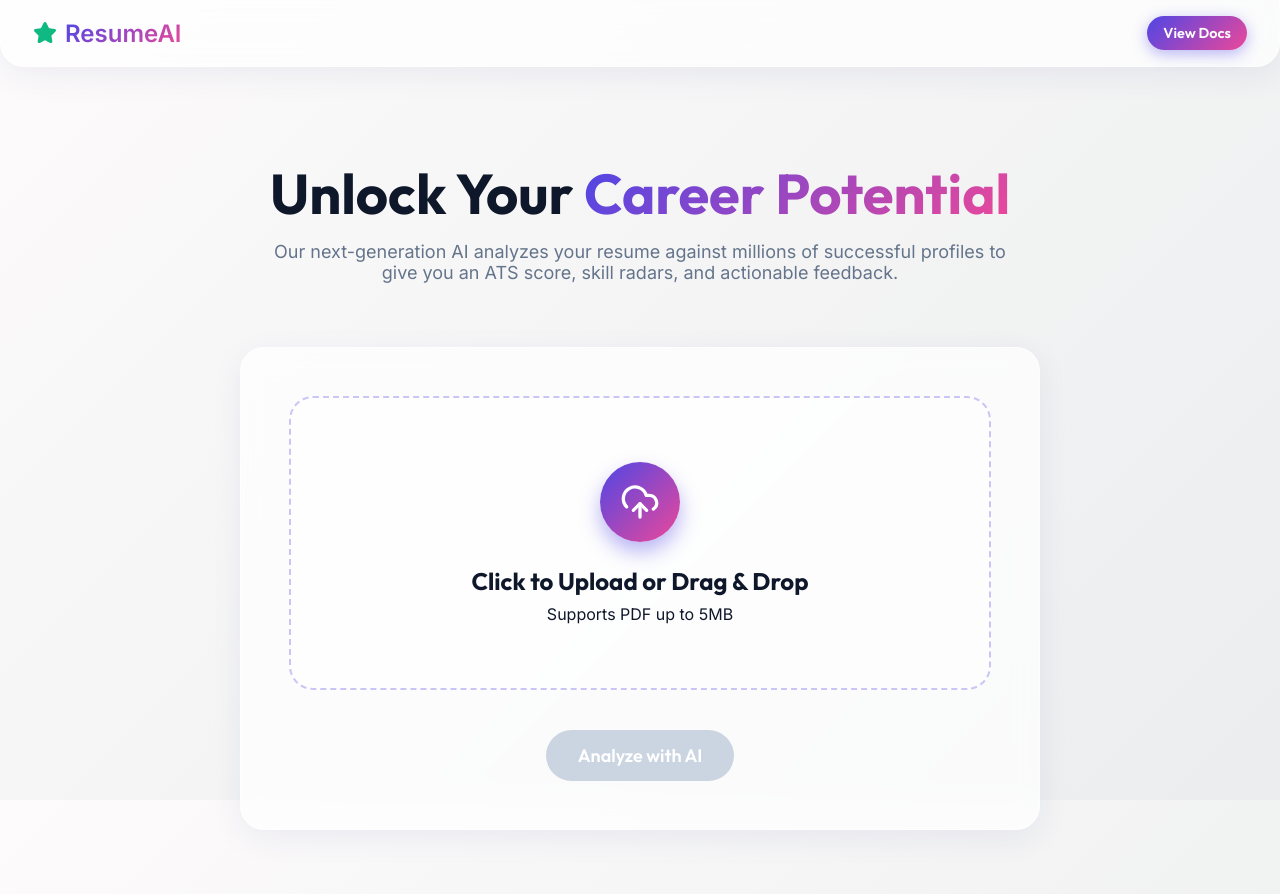
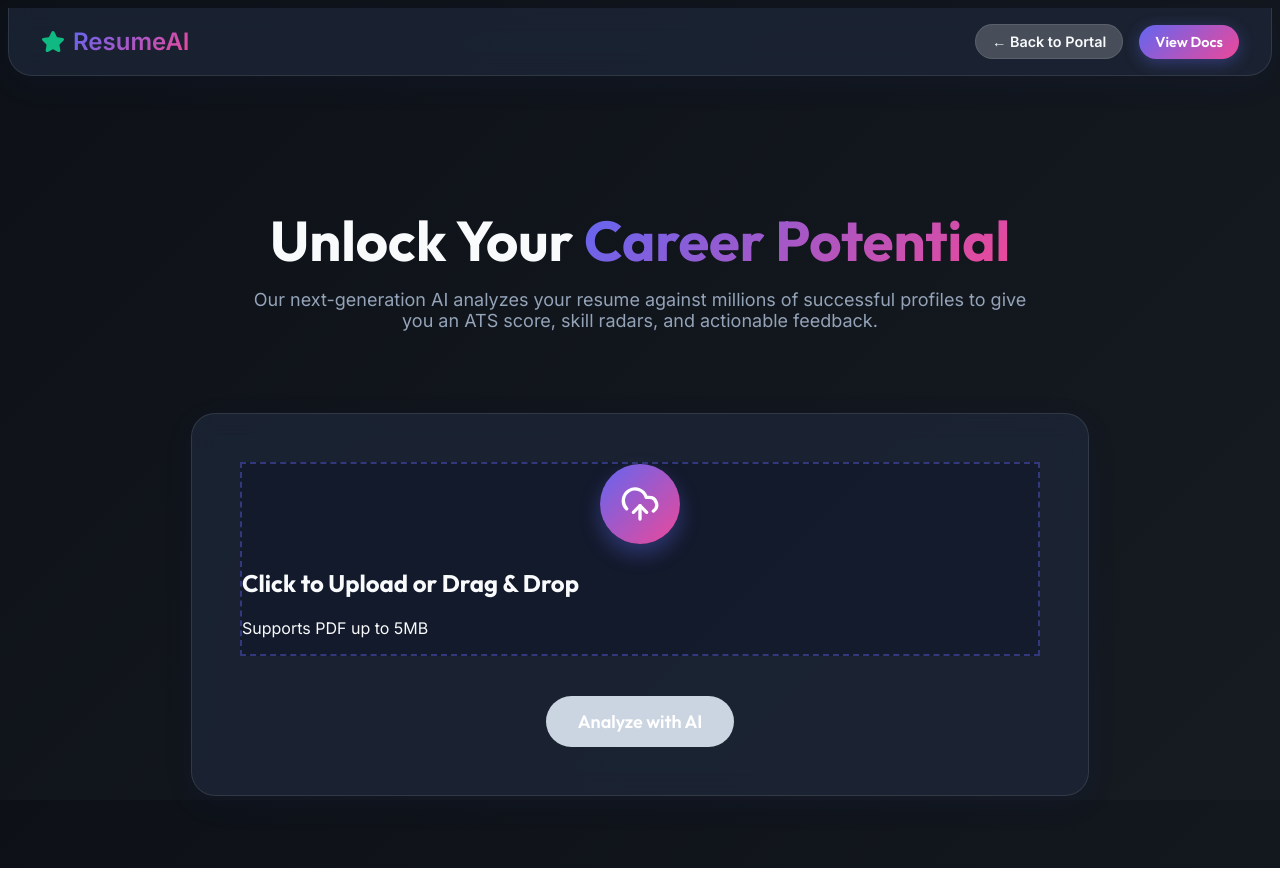
Before and after one commit to ziyankhan-coder/Job-Recommandation-System, a React (Vite) app in the folder ai-resume-analyzer-frontend/: page / in a window 1280 px wide. After the commit the page ends 868 px from the top, so only its background shows below. Built offline with nearby package versions, Linux system fonts and the light colour scheme.

Commit message:
style: add back navigation link and sync dark theme UI

```diff
--- a/ai-resume-analyzer-frontend/src/App.jsx
+++ b/ai-resume-analyzer-frontend/src/App.jsx
@@ -85,7 +85,33 @@ function App() {
           <Star className="icon-success" fill="currentColor" />
           <span className="gradient-text">ResumeAI</span>
         </div>
-        <button className="btn" style={{padding: '0.5rem 1rem', fontSize: '0.9rem'}} onClick={() => window.open('https://github.com', '_blank')}>View Docs</button>
+
+        <div style={{ display: 'flex', gap: '1rem', alignItems: 'center' }}>
+          {/* Django Main Site Link */}
+          <a
+            href="https://job-recommandation-system.onrender.com/"
+            style={{
+              textDecoration: 'none',
+              color: 'var(--text-main)',
+              fontWeight: 600,
+              fontSize: '0.9rem',
+              padding: '0.5rem 1rem',
+              borderRadius: '999px',
+              border: '1px solid var(--surface-border)',
+              background: 'rgba(255, 255, 255, 0.2)'
+            }}
+          >
+            ← Back to Portal
+          </a>
+
+          <button
+            className="btn"
+            style={{padding: '0.5rem 1rem', fontSize: '0.9rem'}}
+            onClick={() => window.open('https://github.com', '_blank')}
+          >
+            View Docs
+          </button>
+        </div>
       </nav>
 
       <div className="main-container">
--- a/ai-resume-analyzer-frontend/src/index.css
+++ b/ai-resume-analyzer-frontend/src/index.css
@@ -1,39 +1,35 @@
 @import url('https://fonts.googleapis.com/css2?family=Outfit:wght@300;400;500;600;700;800&family=Inter:wght@400;500;600&display=swap');
+:root {
+  --primary: #6366f1; /* Indigo accent */
+  --primary-glow: rgba(99, 102, 241, 0.35);
+  --secondary: #ec4899;
 
-:root {
-  --primary: #4f46e5;
-  --primary-glow: rgba(79, 70, 229, 0.4);
-  --secondary: #ec4899;
-  --bg-gradient-start: #f8fafc;
-  --bg-gradient-end: #e2e8f0;
-  --surface: rgba(255, 255, 255, 0.7);
-  --surface-border: rgba(255, 255, 255, 0.5);
+  /* Dark Glassmorphism Values */
+  --bg-gradient-start: #0f172a;
+  --bg-gradient-end: #020617;
+  --surface: rgba(30, 41, 59, 0.7);
+  --surface-border: rgba(255, 255, 255, 0.1);
 
-  --text-main: #0f172a;
-  --text-muted: #64748b;
+  --text-main: #f8fafc;
+  --text-muted: #94a3b8;
 
   --success: #10b981;
-  --success-bg: #d1fae5;
+  --success-bg: rgba(16, 185, 129, 0.15);
   --danger: #ef4444;
-  --danger-bg: #fee2e2;
+  --danger-bg: rgba(239, 68, 68, 0.15);
   --warning: #f59e0b;
-  --warning-bg: #fef3c7;
-}
-
-* {
-  box-sizing: border-box;
-  margin: 0;
-  padding: 0;
+  --warning-bg: rgba(245, 158, 11, 0.15);
 }
 
 body {
   font-family: 'Inter', sans-serif;
-  background: linear-gradient(135deg, #fdfbfb 0%, #ebedee 100%);
+  background: linear-gradient(135deg, #0d1117 0%, #161b22 100%); /* Deep Dark Palette */
   background-attachment: fixed;
   color: var(--text-main);
   min-height: 100vh;
   overflow-x: hidden;
 }
+
 
 h1, h2, h3, h4 {
   font-family: 'Outfit', sans-serif;
@@ -104,19 +100,13 @@ h1, h2, h3, h4 {
 
 /* Upload Zone */
 .upload-zone {
-  border: 2px dashed rgba(79, 70, 229, 0.3);
-  border-radius: 1.5rem;
-  padding: 4rem 2rem;
-  text-align: center;
-  cursor: pointer;
-  transition: all 0.3s ease;
-  background: rgba(255, 255, 255, 0.5);
-  position: relative;
+  border: 2px dashed rgba(99, 102, 241, 0.4);
+  background: rgba(15, 23, 42, 0.6);
 }
 
 .upload-zone:hover, .upload-zone.active {
   border-color: var(--primary);
-  background: rgba(255, 255, 255, 0.8);
+  background: rgba(30, 41, 59, 0.8);
   box-shadow: 0 0 20px var(--primary-glow);
 }
 
```
